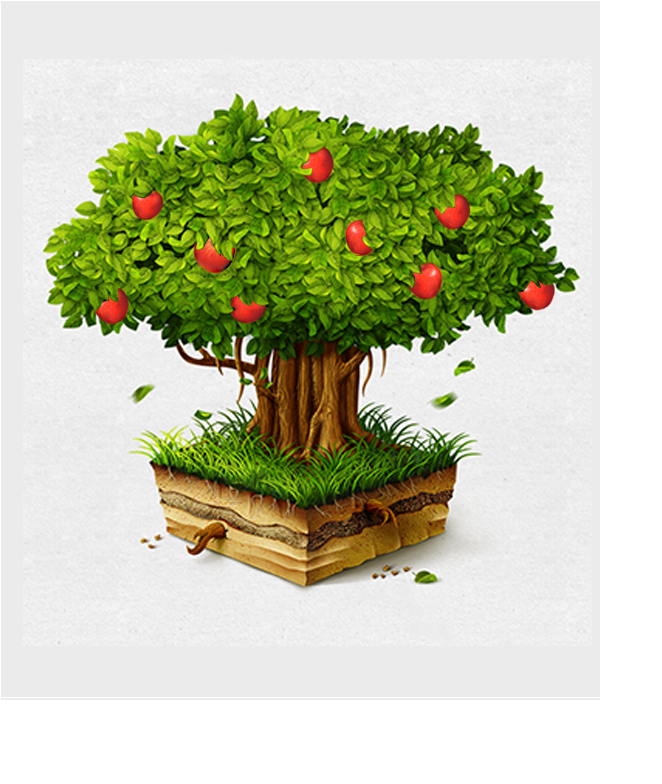
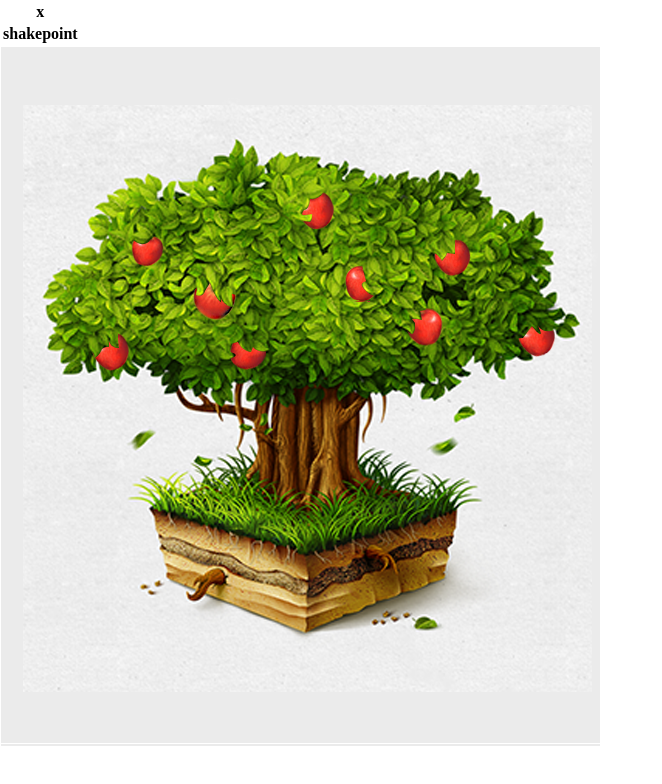
Before and after one commit to gim8912/Apple, a plain HTML site: page index.html in a window 1280 px wide. Shown: the whole page, without its empty margins (0-662 px from the left). Drawn offline with nearby package versions, Linux system fonts and the light colour scheme.

Commit message:
Update index.html

```diff
--- a/index.html
+++ b/index.html
@@ -8,6 +8,19 @@
  	<script src="script.js"></script>
 </head>
 <body>
+	<table>
+		<tr>
+			<th>x</th>
+			<td id="xVal"></val>
+		</tr>
+
+
+		<tr>
+			<th>shakepoint</th>
+			<td id="sVal"></val>
+		</tr>
+	</table>
+
 	<div id="rap">
 		<div id="a1"></div>
 		<div id="a2"></div>
```
